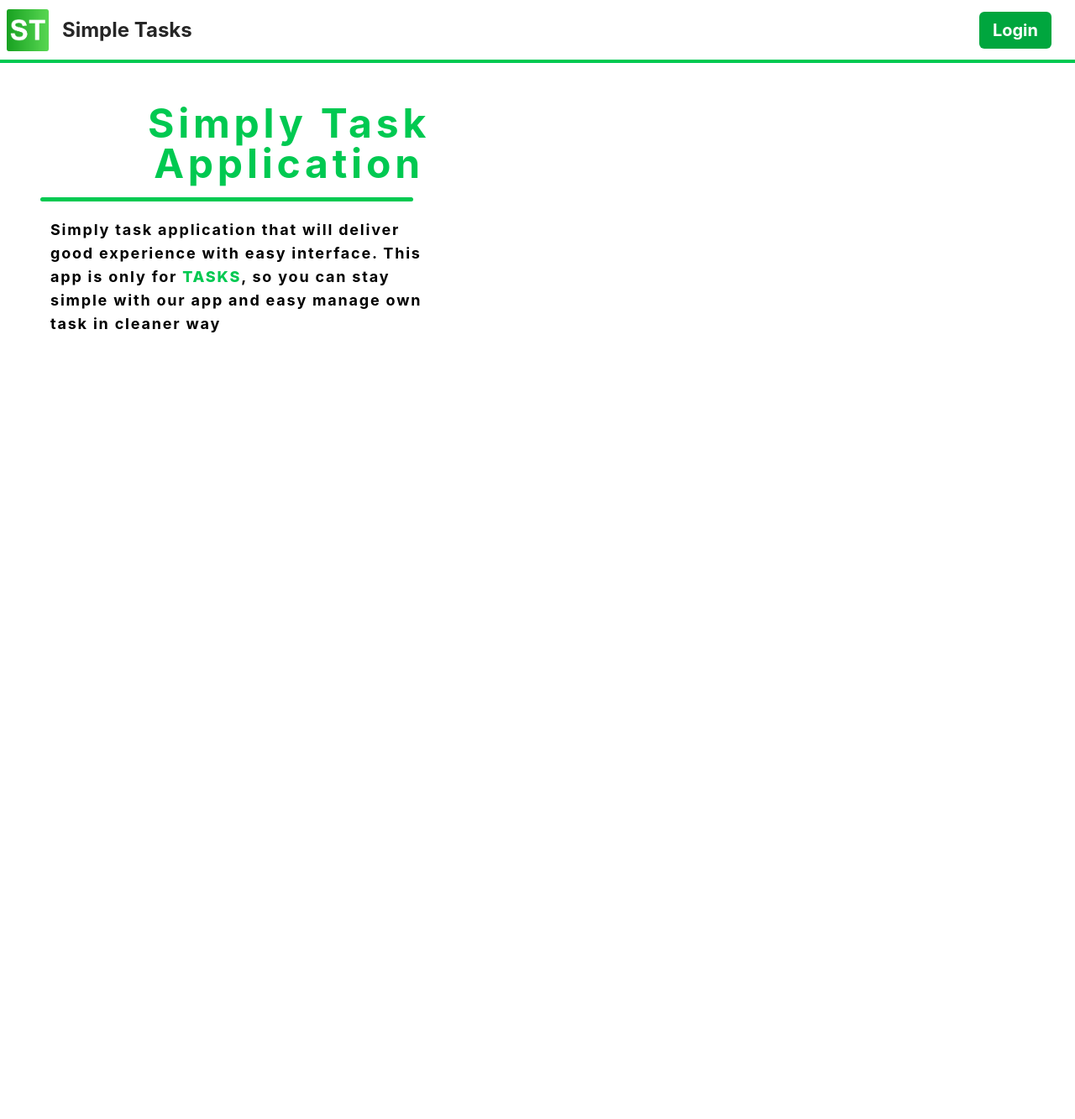
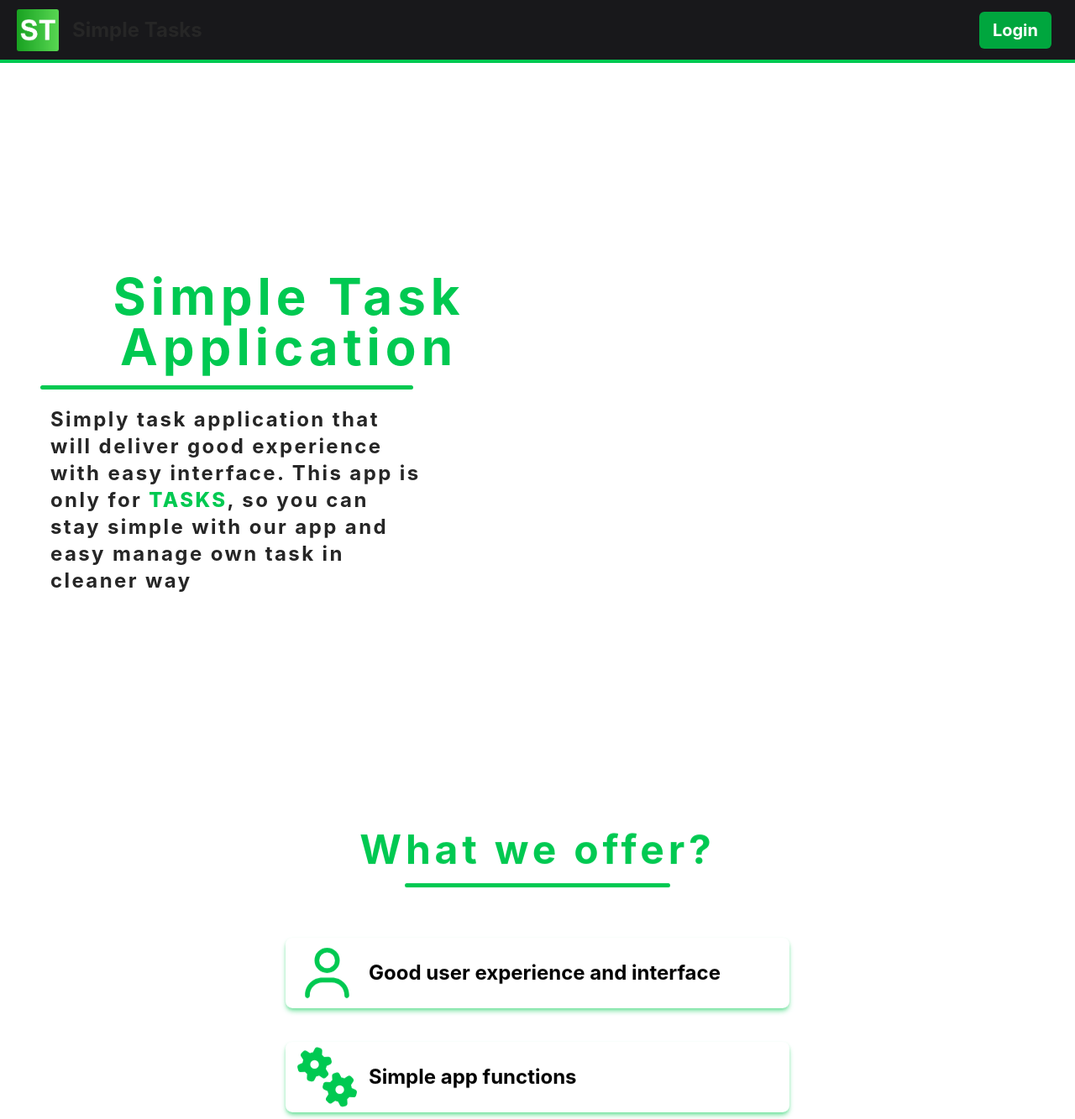
Before and after one commit to kkamildev/simple-tasks, a React (Vite) app in the folder app/: page / in a window 1280 px wide. Shown: the whole page at 84% size. Before the commit the page ends 875 px from the top, so only its background shows below. Built offline with nearby package versions, Linux system fonts and the light colour scheme.

Commit message:
fixed bugs and more news in landing page

```diff
--- a/app/src/App.tsx
+++ b/app/src/App.tsx
@@ -5,6 +5,7 @@ import LandingPage from './Pages/LandingPage'
 
 function App() {
 
+
   return (
       <LandingPage/>
   )
--- a/app/src/Pages/LandingPage.tsx
+++ b/app/src/Pages/LandingPage.tsx
@@ -1,6 +1,9 @@
 import type { FC } from "react";
-import { ScrollResponsibleBlock } from "../Utils/Components/Blocks";
+import { ScrollResponsibleBlock, ScrollShowBlock } from "../Utils/Components/Blocks";
 import { BaseSeparator } from "../Utils/Components/Separators";
+import { FontAwesomeIcon } from "@fortawesome/react-fontawesome";
+import { faGears } from "@fortawesome/free-solid-svg-icons";
+import { faUser } from "@fortawesome/free-regular-svg-icons";
 
 type Props = {
 
@@ -10,8 +13,8 @@ const LandingPage : FC<Props> = ({}) => {
     return (
         <>
             <ScrollResponsibleBlock style="fixed transition-all duration-500 ease-in-out left-0 right-0" upStyle="top-0" downStyle="top-[-75px]">
-                <nav className="border-b-4 border-green-500 p-2 flex justify-between h-18.75">
-                    <section className="flex items-center gap-x-4">
+                <nav className="border-b-4 border-green-500 p-2 flex justify-between h-18.75 bg-zinc-900">
+                    <section className="flex items-center gap-x-4 ml-3">
                         <img src="/favicon.png" alt="app logo" className="w-[50px]" />
                         <h1 className="font-bold dark:text-white text-neutral-800 text-2xl">Simple Tasks</h1>
                     </section>
@@ -20,20 +23,38 @@ const LandingPage : FC<Props> = ({}) => {
                     </section>
                 </nav>
             </ScrollResponsibleBlock>
-            <main className="mt-18.75 h-screen p-2">
-                <section className="flex flex-col lg:flex-row lg:justify-between justify-start lg:p-10 p-2 pt-10 ">
-                    <section className=" flex lg:items-start items-center flex-col flex-1">
-                        <h1 className="font-bold text-green-500 lg:text-5xl text-4xl tracking-widest text-center">Simply Task Application</h1>
+            <main className="mt-18.75 p-2 min-h-screen">
+                <div className="h-50"></div>
+                <header className="flex flex-col lg:flex-row lg:justify-between justify-start lg:p-10 p-2 pt-10 items-center">
+                    <section className="flex lg:items-start items-center flex-col flex-1">
+                        <h1 className="font-bold text-green-500 text-4xl lg:text-6xl tracking-widest text-center">Simple Task Application</h1>
                         <BaseSeparator style="dark:bg-green-500! bg-green-500! mt-4 w-[75%] rounded-md"/>
-                        <p className="dark:text-zinc-200 text-dark my-5 ml-3 w-[75%] font-bold text-lg tracking-widest">
+                        <p className="dark:text-zinc-200 text-neutral-800 my-5 ml-3 w-[75%] font-bold lg:text-2xl text-lg tracking-widest">
                             Simply task application that will deliver good experience with easy interface. This app is only for <span className="text-green-500 font-extrabold">TASKS</span>,
                             so you can stay simple with our app and easy manage own task in cleaner way
                         </p>
                     </section>
-                    <section className="flex-1">
+                    <section className="flex-1 items-center justify-center">
 
                     </section>
-                </section>
+                </header>
+                <div className="h-50"></div>
+                <ScrollShowBlock>
+                    <section className="my-5 flex flex-col items-center">
+                        <h1 className="font-bold text-green-500 text-4xl lg:text-5xl tracking-widest text-center">What we offer?</h1>
+                        <BaseSeparator style="dark:bg-green-500! bg-green-500! mt-4 lg:w-[25%] w-[75%] rounded-md"/>
+                    </section>
+                    <section className="flex flex-col gap-y-10 items-center mt-15 text-center">
+                        <div className="p-3 rounded-lg shadow-md shadow-green-500/50 flex gap-3 flex-col lg:flex-row items-center lg:w-150 w-80">
+                            <FontAwesomeIcon icon={faUser} className="text-6xl text-green-500"/>
+                            <h2 className="font-bold text-2xl">Good user experience and interface</h2>
+                        </div>
+                        <div className="p-3 rounded-lg shadow-md shadow-green-500/50 flex gap-3 flex-col lg:flex-row items-center lg:w-150 w-80">
+                            <FontAwesomeIcon icon={faGears} className="text-6xl text-green-500"/>
+                            <h2 className="font-bold text-2xl">Simple app functions</h2>
+                        </div>
+                    </section>
+                </ScrollShowBlock>
             </main>
 
 
--- a/app/src/Utils/Components/Blocks/ScrollShowBlock.tsx
+++ b/app/src/Utils/Components/Blocks/ScrollShowBlock.tsx
@@ -1,33 +1,37 @@
 import { useEffect, useRef, useState, type FC, type ReactNode } from "react";
-import { isVisibleRef } from "../../Scroll";
 
 type Props = {
-    style?:string,
-    children:ReactNode
-}
+    style?: string;
+    children: ReactNode;
+};
 
-const ScrollShowBlock : FC<Props> = ({children, style = ""}) => {
+const ScrollShowBlock: FC<Props> = ({ children, style = "" }) => {
     const ref = useRef<HTMLDivElement>(null);
     const [visible, setVisible] = useState(false);
 
     useEffect(() => {
-        const handleScroll = () => {
-            if (isVisibleRef(ref)) {
+        const observer = new IntersectionObserver(([entry]) => {
+            if (entry.isIntersecting) {
                 setVisible(true);
+                observer.disconnect(); // animacja tylko raz
             }
-        };
+        }, {
+            threshold: 0.2 // 20% elementu musi być widoczne
+        });
 
-        handleScroll();
+        if (ref.current) observer.observe(ref.current);
 
-        window.addEventListener("scroll", handleScroll);
-        return () => window.removeEventListener("scroll", handleScroll);
+        return () => observer.disconnect();
     }, []);
 
     return (
-        <section ref={ref} className={`${style} ${visible ? "animate-slide-up" : "opacity-0"}`}>
+        <section
+            ref={ref}
+            className={`${style} ${visible ? "animate-slide-up" : "opacity-0"}`}
+        >
             {children}
         </section>
     );
-}
+};
 
 export default ScrollShowBlock;
--- a/app/src/Utils/Components/style.css
+++ b/app/src/Utils/Components/style.css
@@ -95,7 +95,9 @@ body {
 
 .animate-slide-up {
   animation: slide-up 0.5s ease-out forwards;
+  will-change: transform, opacity;
 }
 .animate-slide-down {
   animation: slide-down 0.5s ease-out forwards;
+  will-change: transform, opacity;
 }
```
